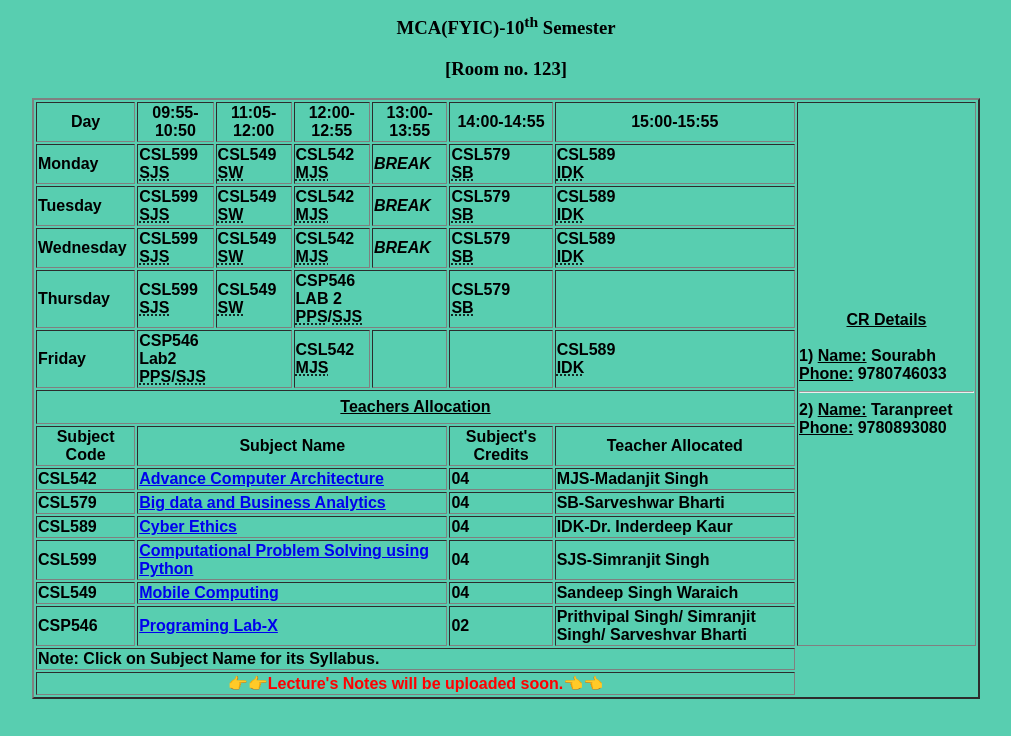
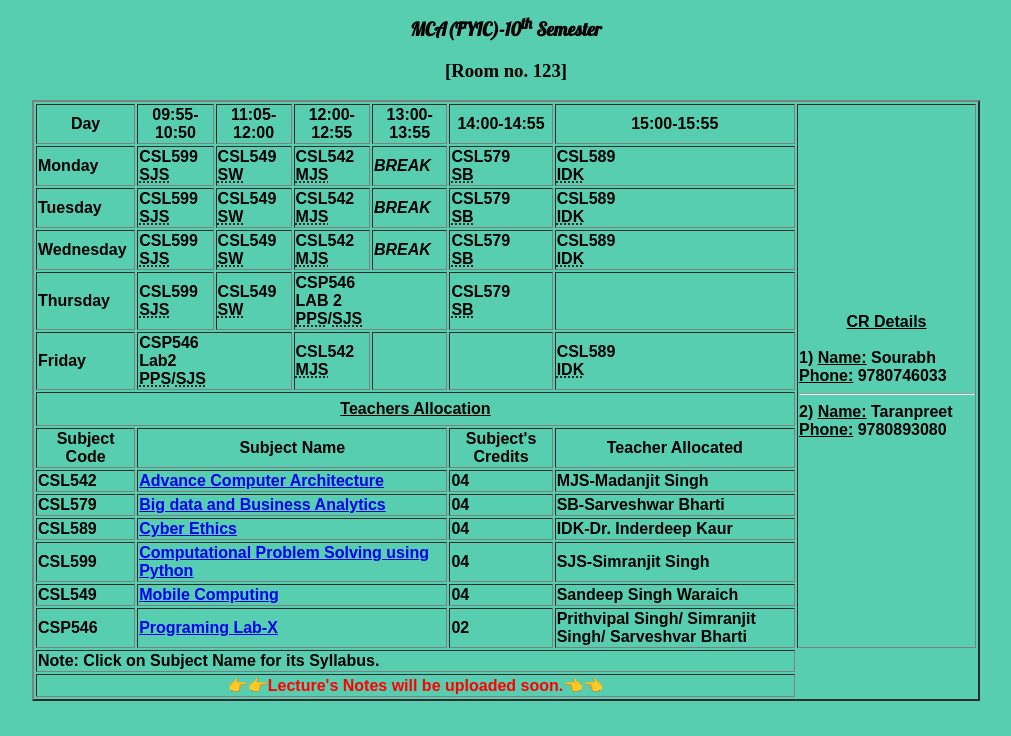
Before and after one commit to hieedy/TimeTable, a plain HTML site: page index.html in a window 1280 px wide. Shown: the part 64-800 px from the top of the page, without its empty margins (134-1145 px from the left). Drawn offline with Linux system fonts and the light colour scheme.

Commit message:
Update index.html

```diff
--- a/index.html
+++ b/index.html
@@ -46,7 +46,7 @@
 	</head>
 	<body>
 		<h1 class="heading">TIME TABLE</h1>
-		<h3>MCA(FYIC)-10<sup>th</sup> Semester</h3>
+		<h3 class="heading">MCA(FYIC)-10<sup>th</sup> Semester</h3>
 		<h3>[Room no. 123]</h3>
 		<table border="2px">
 				<tr>
```
